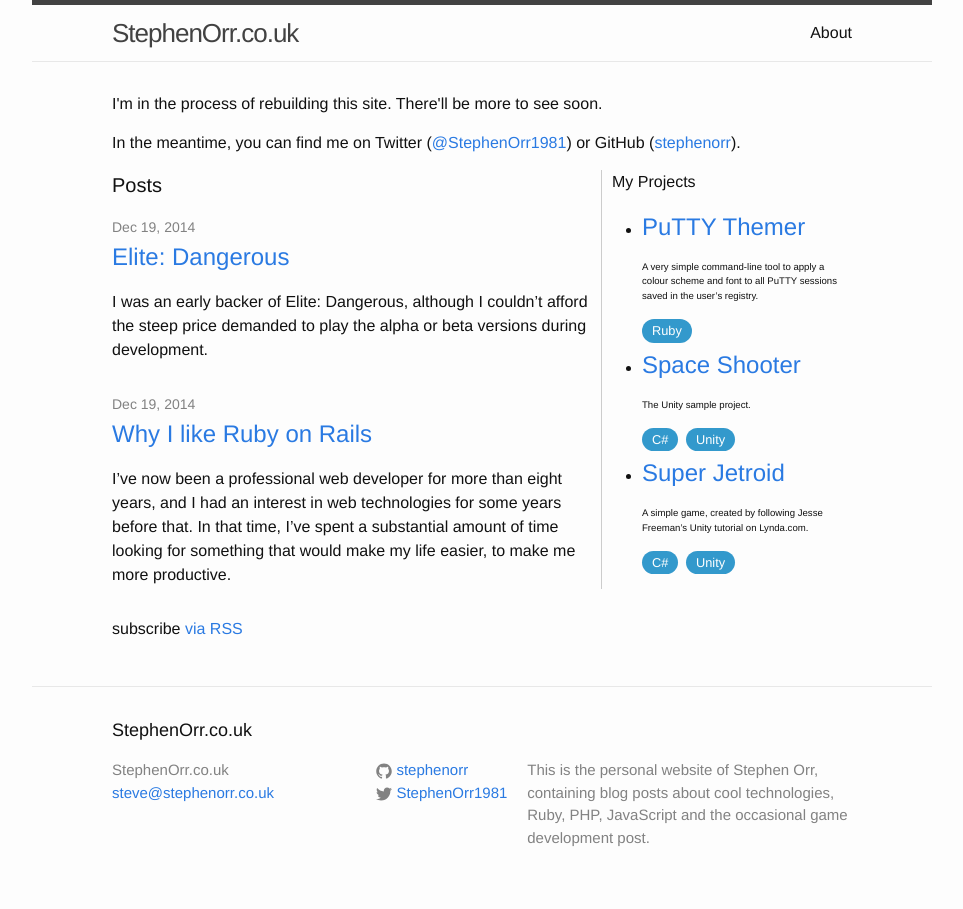
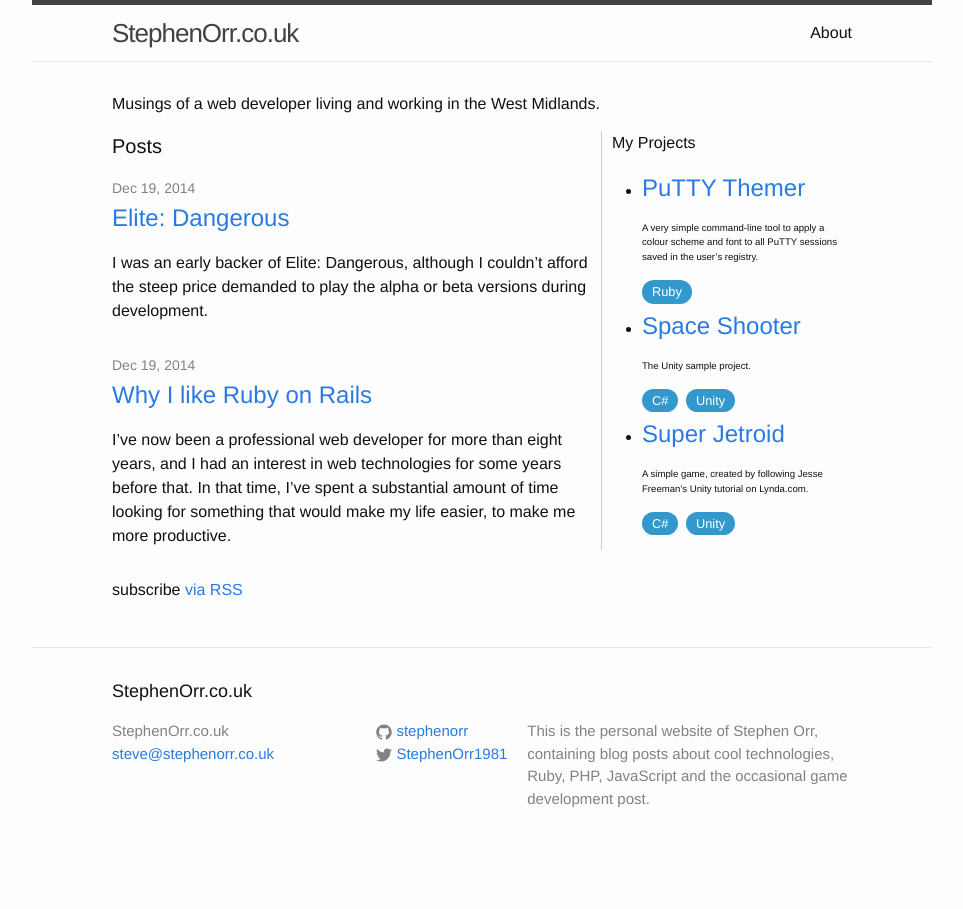
Before and after one commit to stevehill1981/stevehill1981.github.io, a Jekyll site: the page built from index.html, in a window 1280 px wide. Shown: the whole page, without its empty margins (158-1121 px from the left). Built offline with Jekyll 4.4.1, drawn with Linux system fonts in a browser that asks for light colours.

Commit message:
Update index.html

```diff
--- a/index.html
+++ b/index.html
@@ -4,13 +4,8 @@ layout: default
 
 <div class="home">
 
-	<p>
-    I'm in the process of rebuilding this site. There'll be
-    more to see soon.
-  </p>
-
   <p>
-    In the meantime, you can find me on Twitter (<a href="https://twitter.com/StephenOrr1981">@StephenOrr1981</a>) or GitHub (<a href="https://github.com/stephenorr">stephenorr</a>).
+    Musings of a web developer living and working in the West Midlands.
   </p>
 
   <section class="main">
```
